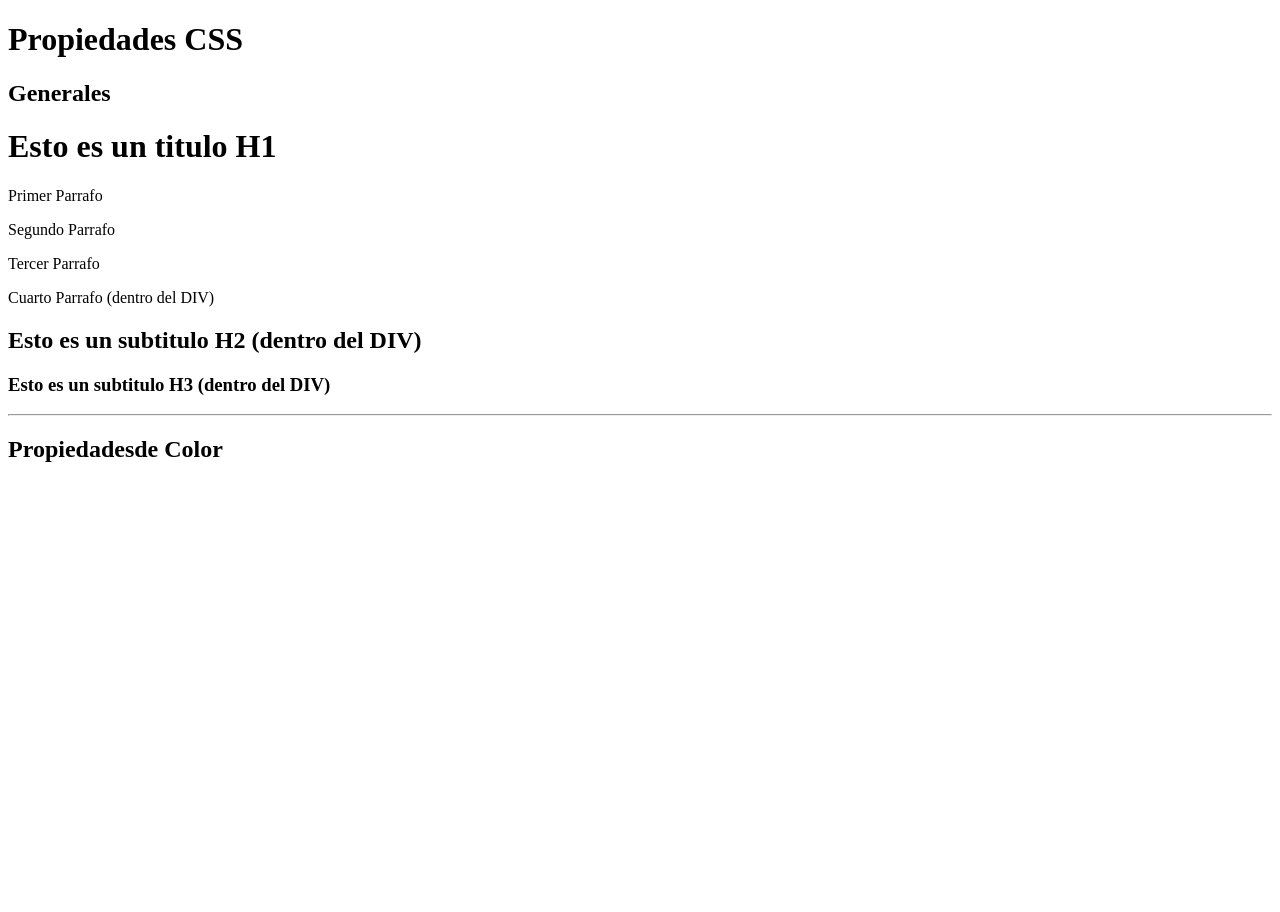
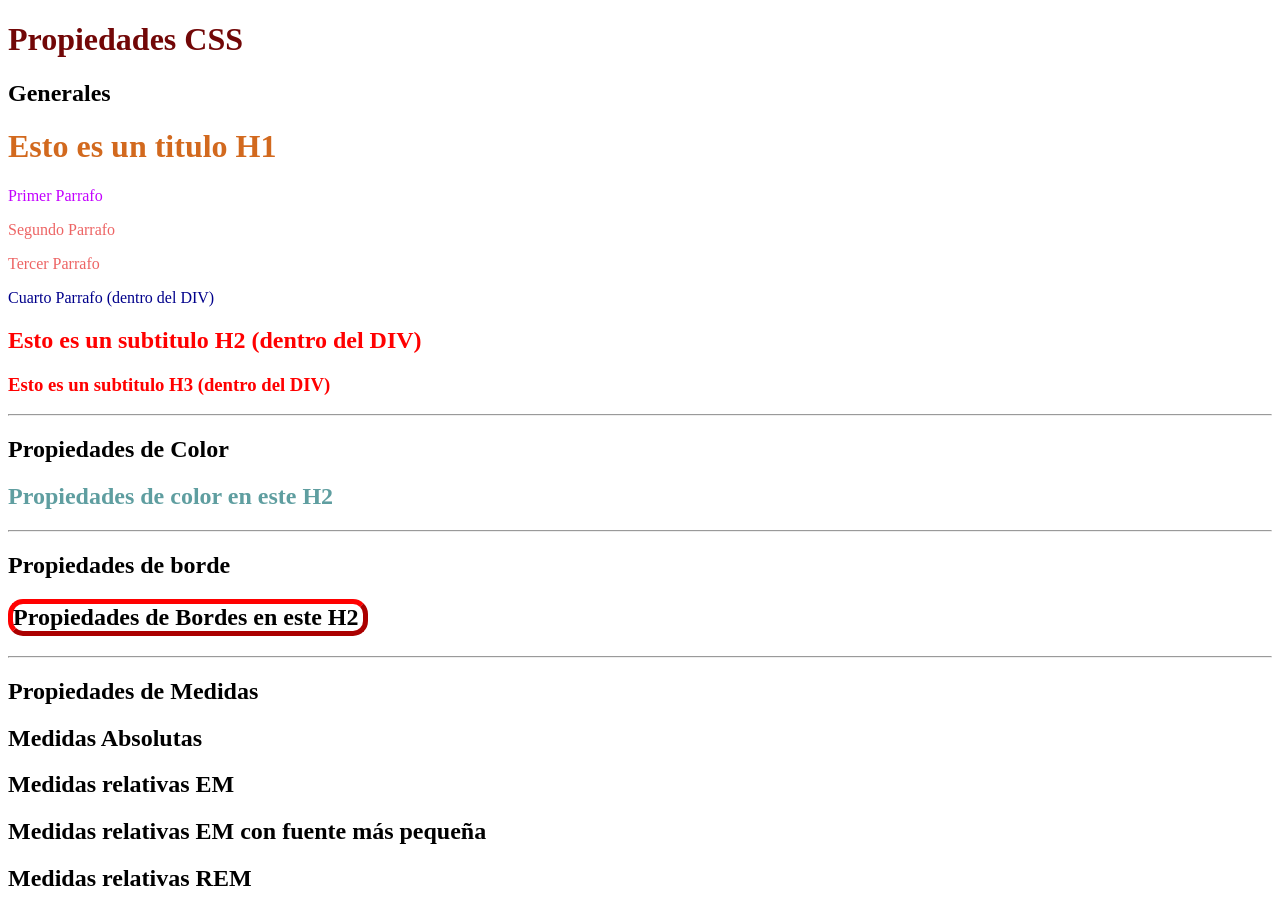
Before and after one commit to LeonardoRegueira/PracticaCSS, a plain HTML site: page index.html in a window 1280 px wide. Before the commit the page ends 800 px from the top, so only its background shows below. Drawn offline with Linux system fonts and the light colour scheme.

Commit message:
css modificado

```diff
--- /dev/null
+++ b/assets/CSS/style.css
@@ -0,0 +1,59 @@
+h1{
+    color: chocolate;
+}
+#Titulo-index{
+    color: rgb(114, 7, 7);
+}
+p{
+    color: blue;
+}
+
+/* etiqueta con 2 clases
+
+(<p class="texto otraClase">Segundo Parrafo</p>)
+
+*/
+p.texto{
+    color: rgb(195, 0, 255);
+}
+
+p.otraClase{
+    color: rgb(237, 100, 100);
+}
+
+div p{
+    color: darkblue;
+}
+div h2, div h3{
+    color: red;
+}
+/*clase*/
+.color{
+    color: cadetblue;
+}
+.border{
+    width: 350px;
+
+    /*
+    border-width: 10px;
+    border-color: red;
+    border-style: solid;
+   */
+
+    border-radius: 15px;
+
+    border: 5px red outset;
+}
+
+.medidasAbsolutas{
+
+}
+.medidasRelativas_1{
+
+}
+.medidasRelativas_2{
+
+}
+.medidasRelativas_3{
+
+}
--- a/index.html
+++ b/index.html
@@ -6,6 +6,7 @@
 
     <title>Actividad de CSS</title>
     <link rel="shortcut icon" href="./assets/ico/favicon.ico" type="image/x-icon">
+    <link rel="stylesheet" href="./assets/CSS/style.css">
 </head>
 <body>
     <h1 id="Titulo-index">Propiedades CSS</h1>
@@ -24,6 +25,19 @@
     </div>
     <hr>
 
-    <h2>Propiedadesde Color</h2>
+    <h2>Propiedades de Color</h2>
+    <h2 class="color">Propiedades de color en este H2</h2>
+    <hr>
+
+    <h2>Propiedades de borde</h2>
+    <h2 class="border">Propiedades de Bordes en este H2</h2>
+    <hr>
+
+    <h2>Propiedades de Medidas</h2>
+    <h2 class="medidasAbsolutas">Medidas Absolutas</h2>
+    <h2 class="medidasRelativas_1">Medidas relativas EM</h2>
+    <h2 class="medidasRelativas_2">Medidas relativas EM con fuente más pequeña</h2>
+    <h2 class="medidasRelativas_3">Medidas relativas REM</h2>
+
 </body>
 </html>
```
Also changed, not shown: style.css (deleted).
